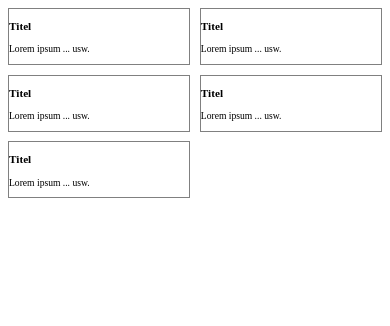
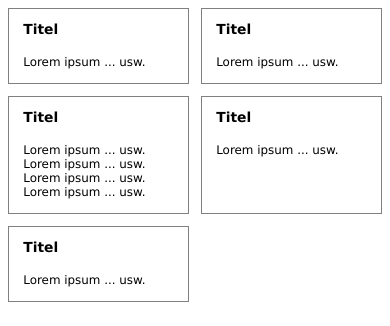
Before and after one commit to marcaltmann/makecss, a plain HTML site: page test.html in a window 390 px wide. Drawn offline with Linux system fonts and the light colour scheme.

Commit message:
Use fluid typography, only one breakpoint

```diff
--- a/grid.css
+++ b/grid.css
@@ -1,27 +1,15 @@
-@custom-media --medium-viewport (min-width: 30em);
-@custom-media --large-viewport (min-width: 60em);
-@custom-media --huge-viewport (min-width: 90em);
-
 :root {
-  font-size: 0.6rem;
+  font-family: "Lucida Grande", "Lucida Sans Unicode", "Lucida Sans", Geneva, Verdana, sans-serif;
+  font-size: calc(0.5rem + 1vw);
 }
 
-@media (--medium-viewport) {
-  :root {
-    font-size: 0.8rem;
-  }
+h3 {
+  font-size: calc(1em + 0.5vw);
+  margin: 0;
 }
 
-@media (--large-viewport) {
-  :root {
-    font-size: 1rem;
-  }
-}
-
-@media (--huge-viewport) {
-  :root {
-    font-size: 1.2rem;
-  }
+p {
+  margin: 0;
 }
 
 .c-grid {
@@ -34,18 +22,17 @@
   grid-template-columns: 1fr 1fr;
 }
 
-@media (--medium-viewport) {
-  .c-grid--three\@tablet {
+@media (min-width: 45em) {
+  .c-grid--three\@desktop {
     grid-template-columns: 1fr 1fr 1fr;
   }
 }
 
-@media (--large-viewport) {
-  .c-grid--four\@desktop {
-    grid-template-columns: 1fr 1fr 1fr 1fr;
-  }
+.c-grid__item {
+  padding: 1em 1.2em 1.2em;
+  border: 1px solid gray;
 }
 
-.c-grid__item {
-  border: 1px solid gray;
+.c-grid__item > * + * {
+  margin-top: 1.5em;
 }
--- a/test.html
+++ b/test.html
@@ -7,7 +7,7 @@
 </head>
 <body>
 
-<div class="c-grid c-grid--two c-grid--three@tablet c-grid--four@desktop">
+<div class="c-grid c-grid--two c-grid--three@desktop">
   <div class="c-grid__item">
     <h3>Titel</h3>
     <p>
@@ -25,6 +25,9 @@
   <div class="c-grid__item">
     <h3>Titel</h3>
     <p>
+      Lorem ipsum ... usw.
+      Lorem ipsum ... usw.
+      Lorem ipsum ... usw.
       Lorem ipsum ... usw.
     </p>
   </div>
```
